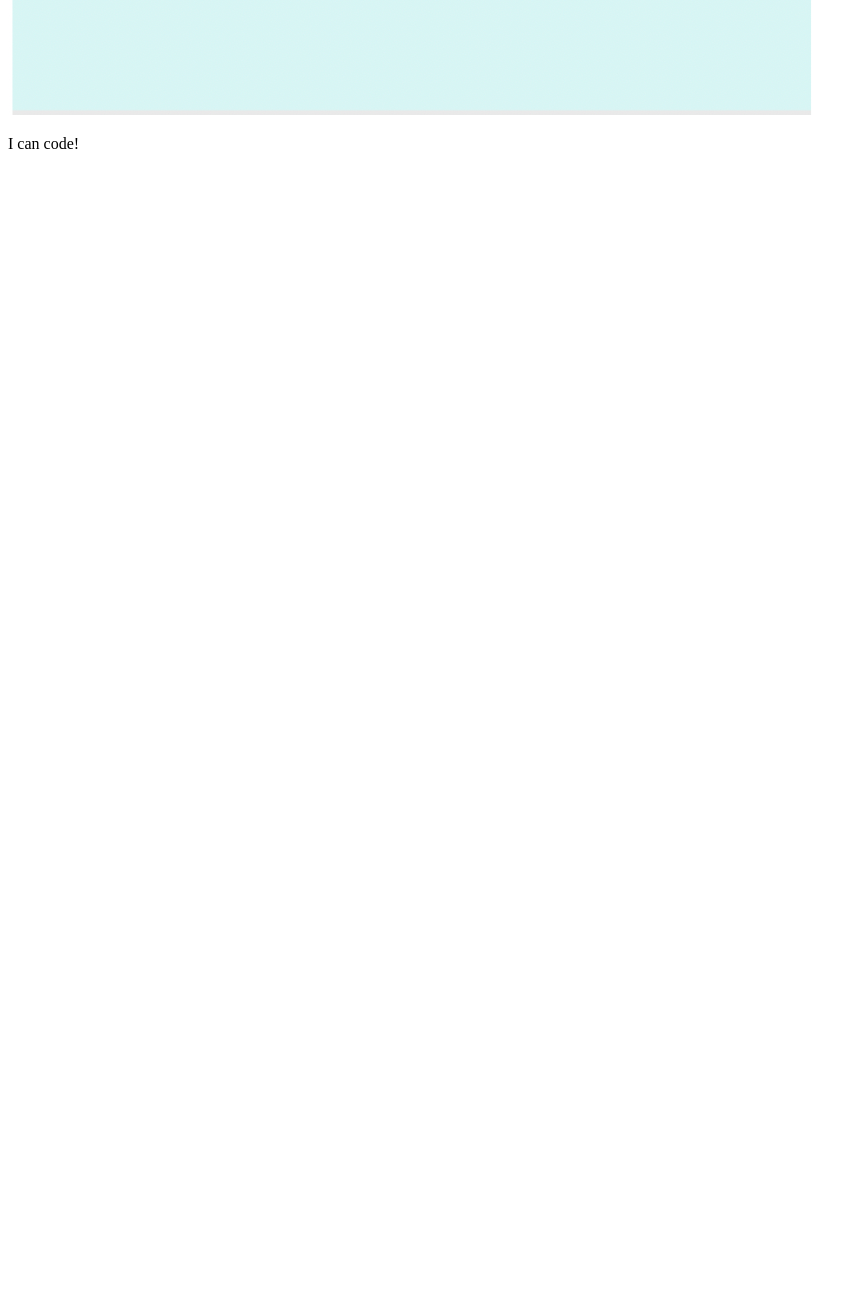
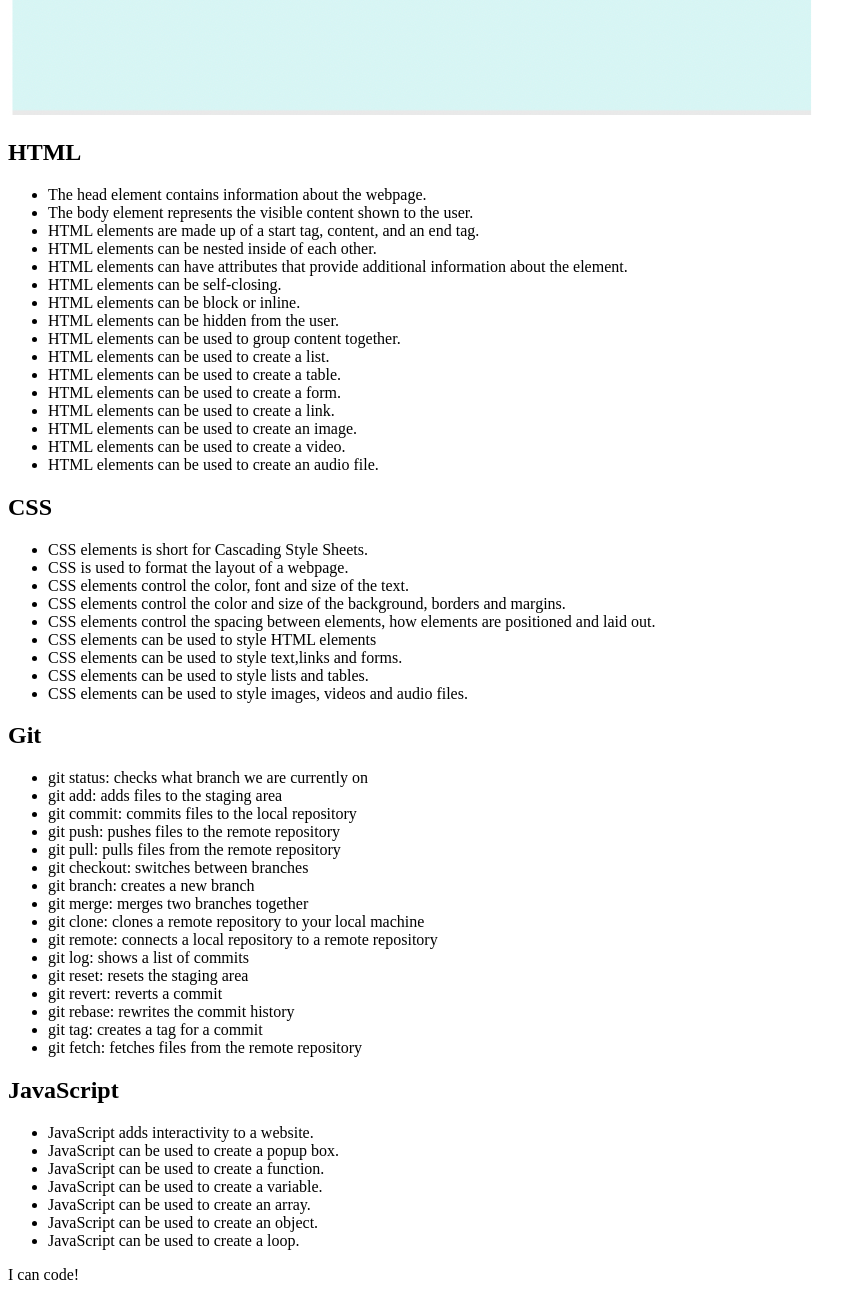
Before and after one commit to CrystaltheStacker/prework-study-guide, a plain HTML site: page index.html in a window 1280 px wide. Shown: the part 741-2041 px from the top of the page, without its empty margins (0-866 px from the left). Before the commit the page ends 910 px from the top, so only its background shows below. Drawn offline with Linux system fonts and the light colour scheme.

Commit message:
added code to HTML file

```diff
--- a/index.html
+++ b/index.html
@@ -15,7 +15,84 @@
       />
     </header>
     <main>
-      <!-- Student code goes here -->
+      <section class="card" id="html-section">
+        <h2>HTML</h2>
+        <ul>
+          <li>The head element contains information about the webpage.</li>
+          <li>
+            The body element represents the visible content shown to the user.
+          </li>
+          <li>
+            HTML elements are made up of a start tag, content, and an end tag.
+          </li>
+          <li>HTML elements can be nested inside of each other.</li>
+          <li>
+            HTML elements can have attributes that provide additional
+            information about the element.
+          </li>
+          <li>HTML elements can be self-closing.</li>
+          <li>HTML elements can be block or inline.</li>
+          <li>HTML elements can be hidden from the user.</li>
+          <li>HTML elements can be used to group content together.</li>
+          <li>HTML elements can be used to create a list.</li>
+          <li>HTML elements can be used to create a table.</li>
+          <li>HTML elements can be used to create a form.</li>
+          <li>HTML elements can be used to create a link.</li>
+          <li>HTML elements can be used to create an image.</li>
+          <li>HTML elements can be used to create a video.</li>
+          <li>HTML elements can be used to create an audio file.</li>
+        </ul>
+      </section>
+
+      <section class="card" id="css-section">
+        <h2>CSS</h2>
+        <ul>
+          <li>CSS elements is short for Cascading Style Sheets.</li>
+          <li>CSS is used to format the layout of a webpage.</li>
+          <li>CSS elements control the color, font and size of the text.</li>
+          <li>CSS elements control the color and size of the background, borders and margins.</li>
+          <li>CSS elements control the spacing between elements, how elements are positioned and laid out.</li>
+          <li>CSS elements can be used to style HTML elements</li>
+          <li>CSS elements can be used to style text,links and forms.</li>
+          <li>CSS elements can be used to style lists and tables.</li>
+          <li>CSS elements can be used to style images, videos and audio files.</li>
+        </ul>
+      </section>
+
+      <section class="card" id="git-section">
+        <h2>Git</h2>
+        <ul>
+          <li>git status: checks what branch we are currently on</li>
+          <li>git add: adds files to the staging area</li>
+          <li>git commit: commits files to the local repository</li>
+          <li>git push: pushes files to the remote repository</li>
+          <li>git pull: pulls files from the remote repository</li>
+          <li>git checkout: switches between branches</li>
+          <li>git branch: creates a new branch</li>
+          <li>git merge: merges two branches together</li>
+          <li>git clone: clones a remote repository to your local machine</li>
+          <li>git remote: connects a local repository to a remote repository</li>
+          <li>git log: shows a list of commits</li>
+          <li>git reset: resets the staging area</li>
+          <li>git revert: reverts a commit</li>
+          <li>git rebase: rewrites the commit history</li>
+          <li>git tag: creates a tag for a commit</li>
+          <li>git fetch: fetches files from the remote repository</li>
+        </ul>
+      </section>
+
+      <section class="card" id="javascript-section">
+        <h2>JavaScript</h2>
+        <ul>
+          <li>JavaScript adds interactivity to a website.</li>
+          <li>JavaScript can be used to create a popup box.</li>
+          <li>JavaScript can be used to create a function.</li>
+          <li>JavaScript can be used to create a variable.</li>
+          <li>JavaScript can be used to create an array.</li>
+          <li>JavaScript can be used to create an object.</li>
+          <li>JavaScript can be used to create a loop.</li>
+        </ul>
+      </section>
     </main>
 
     <footer>
```
